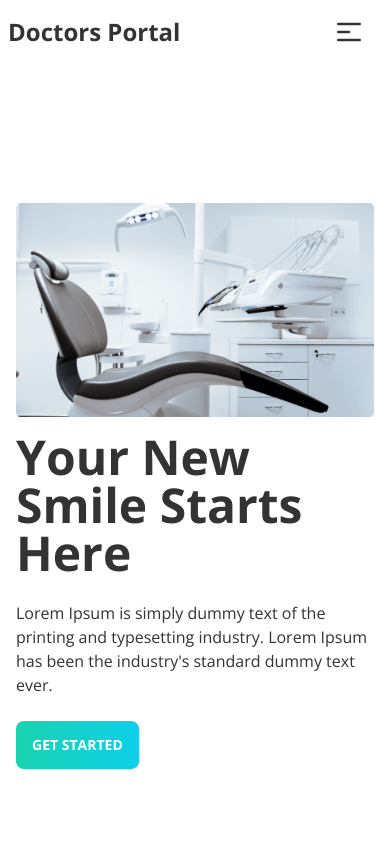
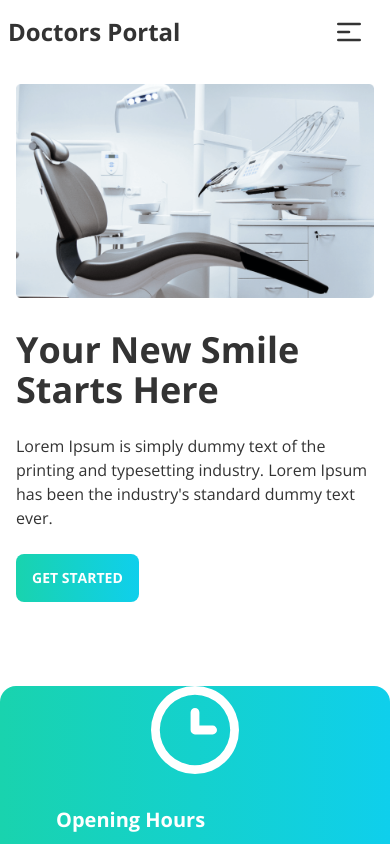
Before and after one commit to technayan/doctors-portal, a React (Create React App) app: page / in a window 390 px wide. Shown: the top 844 px of the page. Built offline with nearby package versions, Linux system fonts and the light colour scheme.

Commit message:
Hero section responsive issues fixed

```diff
--- a/src/Pages/Home/Hero/Hero.js
+++ b/src/Pages/Home/Hero/Hero.js
@@ -4,11 +4,11 @@ import PrimaryBtn from '../../Shared/PrimaryBtn';
 
 const Hero = () => {
     return (
-        <div className="hero min-h-screen lg:bg-hero-pattern hero-section">
+        <div className="hero py-1 lg:py-5 lg:min-h-screen lg:bg-hero-pattern hero-section">
             <div className="hero-content flex-col lg:flex-row-reverse">
                 <img className='lg:w-2/4' src={heroImg} alt='Hero background'/>
                 <div>
-                    <h1 className="text-5xl font-bold">Your New Smile Starts Here</h1>
+                    <h1 className="text-4xl mt-4 lg:mt-0 lg:text-5xl font-bold">Your New Smile Starts Here</h1>
                     <p className="py-6">Lorem Ipsum is simply dummy text of the printing and typesetting industry. Lorem Ipsum has been the industry's standard dummy text ever.</p>
                     <PrimaryBtn>Get Started</PrimaryBtn>
                 </div>
```
